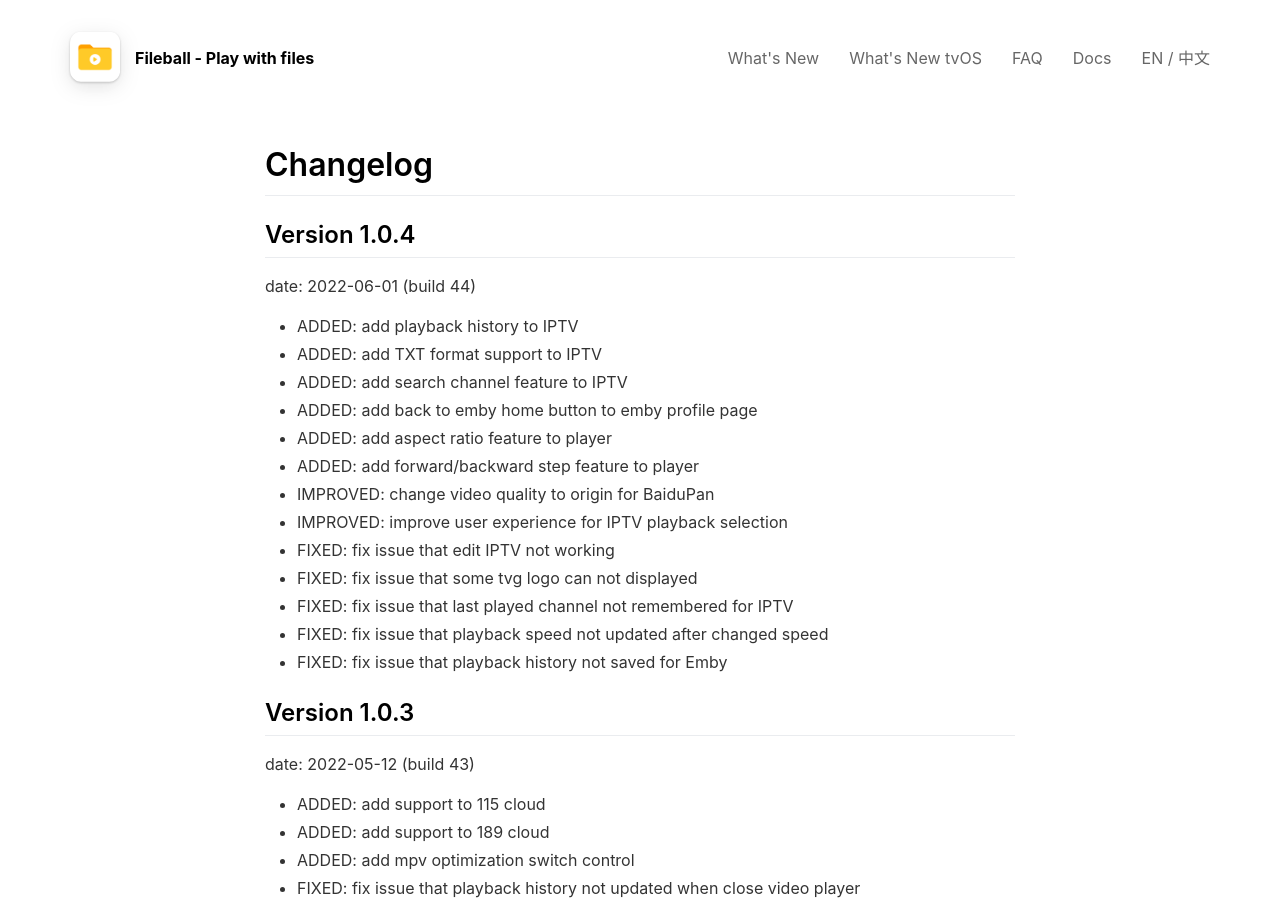
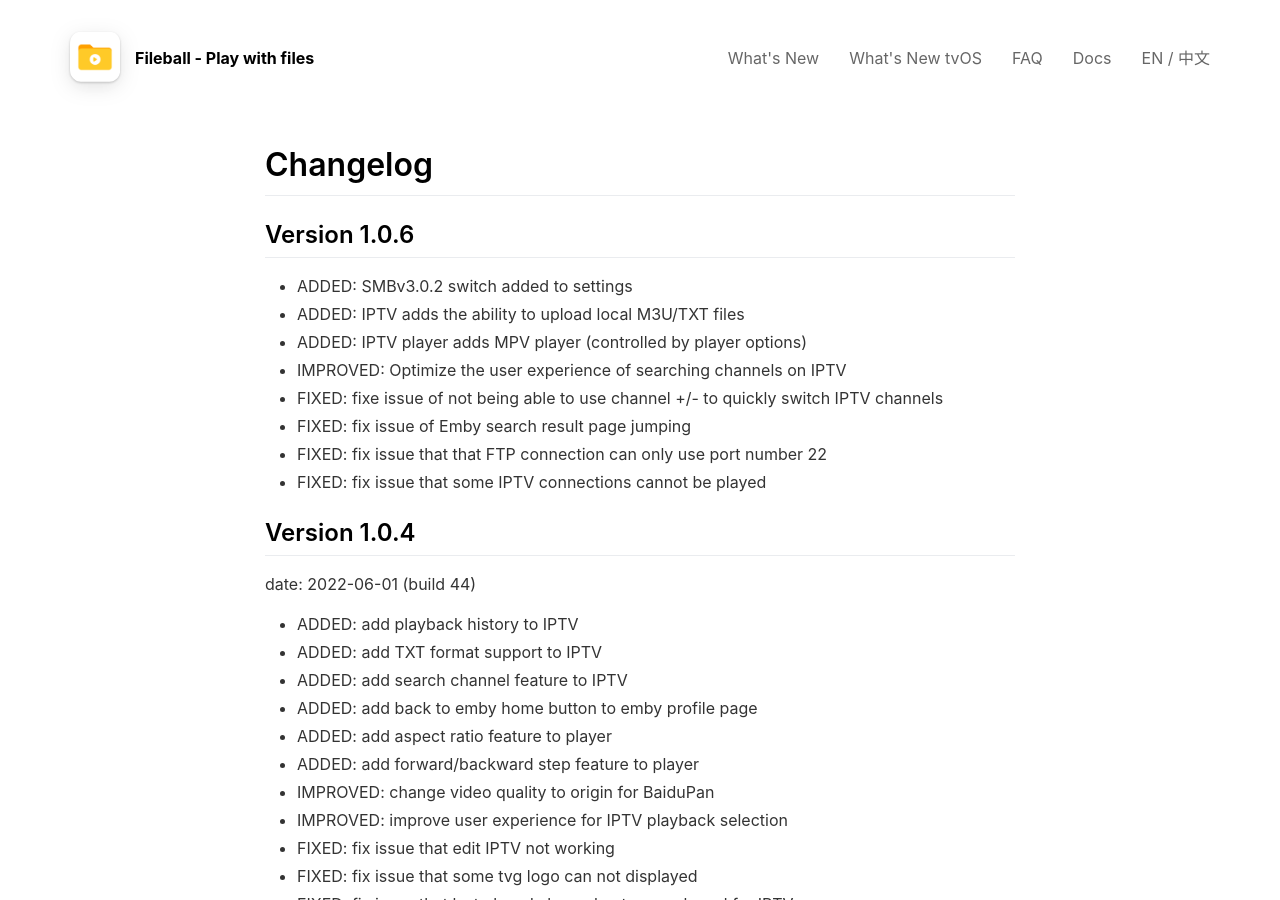
Before and after one commit to alexiscn/fileball.app, a Jekyll site: the page built from _pages/changlog_tv.md, in a window 1280 px wide and 900 px high. Built offline with Jekyll 4.4.1, drawn with Linux system fonts in a browser that asks for light colours; nearby versions of some CDN libraries.

```diff
--- a/_pages/changlog_tv.md
+++ b/_pages/changlog_tv.md
@@ -7,6 +7,17 @@ locale: en
 ---
 
 # Changelog
+
+## **Version 1.0.6**
+
+- ADDED: SMBv3.0.2 switch added to settings
+- ADDED: IPTV adds the ability to upload local M3U/TXT files
+- ADDED: IPTV player adds MPV player (controlled by player options)
+- IMPROVED: Optimize the user experience of searching channels on IPTV
+- FIXED: fixe issue of not being able to use channel +/- to quickly switch IPTV channels
+- FIXED: fix issue of Emby search result page jumping
+- FIXED: fix issue that that FTP connection can only use port number 22
+- FIXED: fix issue that some IPTV connections cannot be played
 
 ## **Version 1.0.4**
 
```
Also changed, not shown: _pages/cn/changelog_tv.md (+12 -0 lines).
